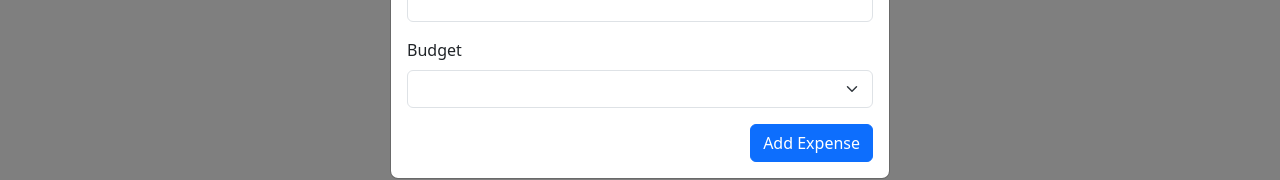
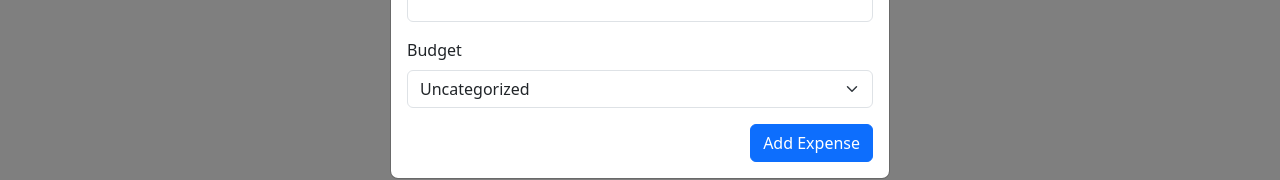
Before and after one commit to Joinedthedev/Budget-App, a React (Vite) app in the folder Budget-App/: page / in a window 1280 px wide. Shown: the part 248-428 px from the top of the page. Built offline with nearby package versions, Linux system fonts and the light colour scheme.

Commit message:
Added default budget to be uncategorized

```diff
--- a/Budget-App/src/components/AddExpenseModal.jsx
+++ b/Budget-App/src/components/AddExpenseModal.jsx
@@ -1,13 +1,13 @@
 import { Modal, Form, Button } from "react-bootstrap";
 import React from "react";
 import { useRef } from "react";
-import { useBudgets } from "../context/BudgetsContext";
+import { useBudgets, UNCATEGORIZED_BUDGET_ID } from "../context/BudgetsContext";
 
 const AddExpenseModal = ({ show, handleClose, defaultBudgetId }) => {
   const descriptionRef = useRef();
   const amountRef = useRef();
   const budgetIdRef = useRef();
-  const { addExpense, budgets } = useBudgets();
+  const { addExpense, budgets,  } = useBudgets();
 
   const handleSubmit = (e) => {
     e.preventDefault();
@@ -44,8 +44,8 @@ const AddExpenseModal = ({ show, handleClose, defaultBudgetId }) => {
 
           <Form.Group className="mb-3" controlId="budgetId">
             <Form.Label>Budget</Form.Label>
-            <Form.Select defaultValue={budgetIdRef}>
-
+            <Form.Select defaultValue={defaultBudgetId}>
+             <option>{UNCATEGORIZED_BUDGET_ID}</option>
               {budgets.map((budget) => (
                 <option key={budget.id} value={budget.id}>
                   {budget.name}
--- a/Budget-App/src/context/BudgetsContext.jsx
+++ b/Budget-App/src/context/BudgetsContext.jsx
@@ -4,6 +4,8 @@ import useLocalStorage from "../hooks/useLocalStorage";
 
 
 const BudgetsContext = React.createContext();
+
+export const UNCATEGORIZED_BUDGET_ID = "Uncategorized";
 
 export const useBudgets = () => {
   return useContext(BudgetsContext);
```
